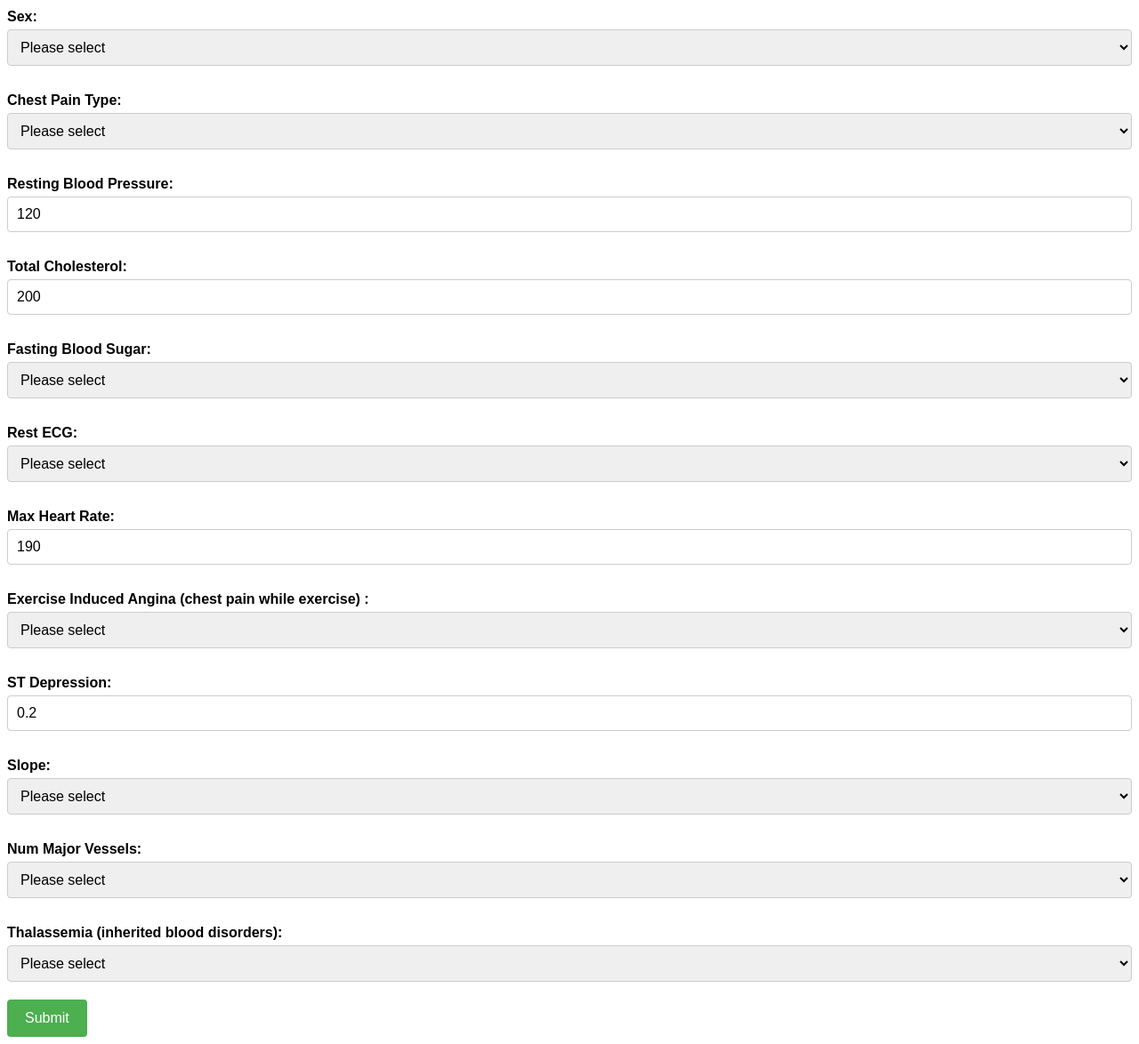
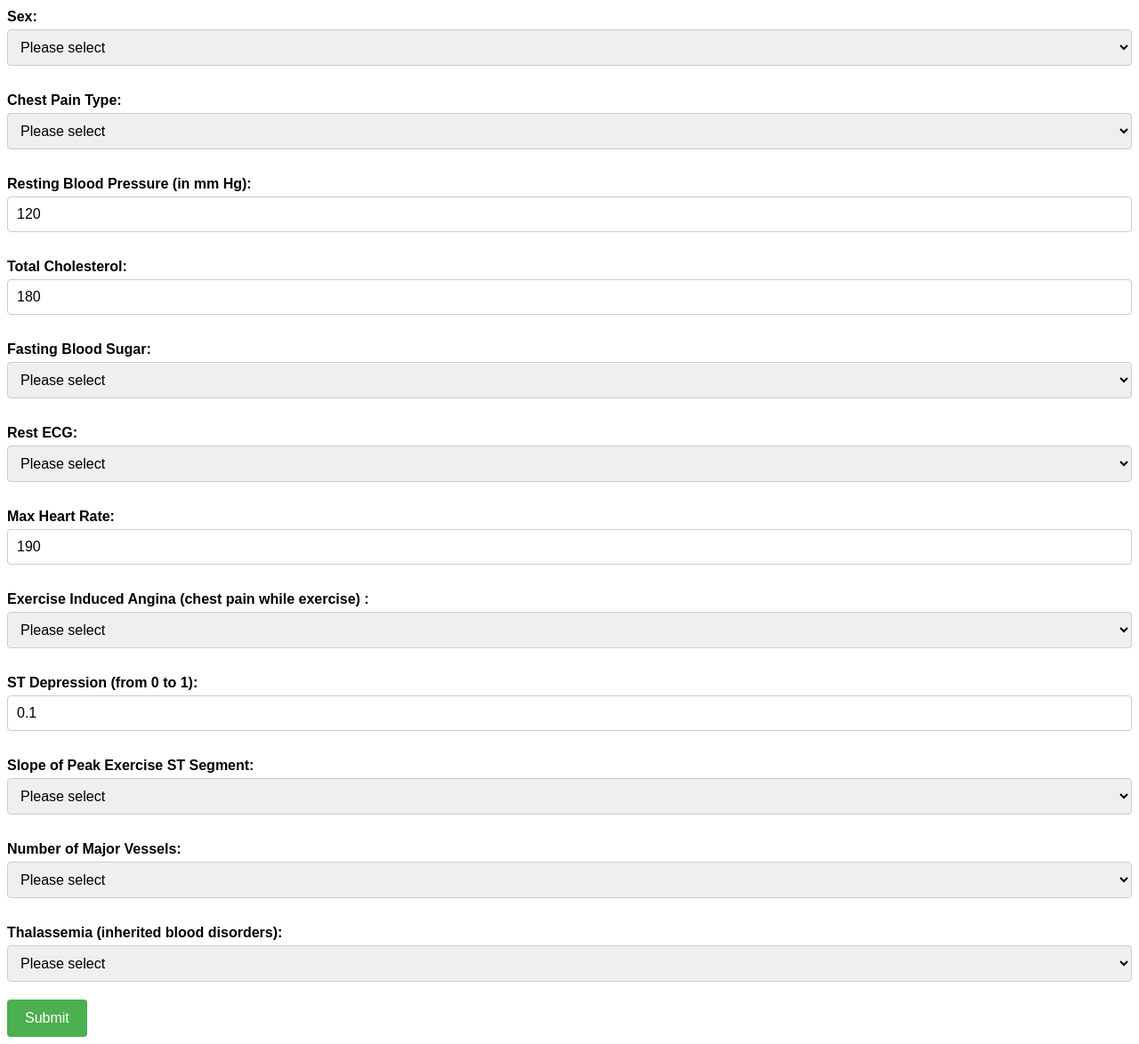
Before and after one commit to Health-Advisor-Machine/Health-Advisor-Machine, a Flask app: page /heart_attack in a window 1280 px wide. Shown: the part 163-1337 px from the top of the page at 89% size. Run offline with Flask 3, Linux system fonts and the light colour scheme; parts of the project's set-up code (start-up, migrations or seed data) failed here and were passed over.

Commit message:
still fixing heart result html

```diff
--- a/app.py
+++ b/app.py
@@ -75,7 +75,13 @@ def diabetes_results():
     age = int(request.form['age'])
     hypertension = int(request.form['hypertension'])
     heart_disease = int(request.form['heart_disease'])
-    bmi = float(request.form['bmi'])
+    feet = int(request.form['feet'])
+    inches = int(request.form['inches'])
+    weight = int(request.form['weight'])
+    # calculate BMI
+    height_m = (feet * 0.3048) + (inches * 0.0254)
+    weight_kg = weight * 0.45359237
+    bmi = round(weight_kg / (height_m ** 2),1)
     hba1c_level = float(request.form['HbA1c_level'])
     blood_glucose_level = int(request.form['blood_glucose_level'])
 
@@ -93,7 +99,7 @@ def heart_attack():
     return render_template('heart_attack.html')
 
 
-@app.route('/hear_attack_results', methods=['POST'])
+@app.route('/heart_attack_results', methods=['POST'])
 def heart_attack_results():
     # Get form data from user input
     age = int(request.form['age'])
@@ -105,7 +111,7 @@ def heart_attack_results():
     restecg = int(request.form['restecg'])
     thalachh = int(request.form['thalachh'])
     exng = int(request.form['exng'])
-    oldpeak = int(request.form['oldpeak'])
+    oldpeak = float(request.form['oldpeak'])
     slp = int(request.form['slp'])
     caa = int(request.form['caa'])
     thall = int(request.form['thall'])
--- a/templates/heart_attack.html
+++ b/templates/heart_attack.html
@@ -47,21 +47,21 @@
 		<label for="sex">Sex:</label>
 		<select id="sex" name="sex" required>
 			<option value="">Please select</option>
-			<option value="0">Female</option>
-			<option value="1">Male</option>
+			<option value="1">Female</option>
+			<option value="0">Male</option>
 		</select>
 		<label for="cp">Chest Pain Type:</label>
 		<select id="cp" name="cp" required>
 			<option value="">Please select</option>
-			<option value="0">Typical Angina (no longer than 10 minutes)</option>
-			<option value="1">Atypical Angina (longer than Typical)</option>
-			<option value="2">Non-anginal Pain (other symptoms)</option>
-			<option value="3">Asymptomatic (no symptom)</option>
+			<option value="1">Typical Angina (no longer than 10 minutes)</option>
+			<option value="2">Atypical Angina (longer than Typical)</option>
+			<option value="3">Non-anginal Pain (other symptoms)</option>
+			<option value="0">Asymptomatic (no symptom)</option>
 		</select>
-		<label for="trtbps">Resting Blood Pressure:</label>
+		<label for="trtbps">Resting Blood Pressure (in mm Hg):</label>
 		<input type="number" id="trtbps" name="trtbps" min="0" max="250" value="120" required>
 		<label for="chol">Total Cholesterol:</label>
-		<input type="number" id="chol" name="chol" min="0" max="600" value="200" required>
+		<input type="number" id="chol" name="chol" min="0" max="600" value="180" required>
 		<label for="fbs">Fasting Blood Sugar:</label>
 		<select id="fbs" name="fbs" required>
 			<option value="">Please select</option>
@@ -71,9 +71,9 @@
 		<label for="restecg">Rest ECG:</label>
 		<select id="restecg" name="restecg" required>
 			<option value="">Please select</option>
-			<option value="0">Normal (or don't know)</option>
-			<option value="1">ST-T wave abnormality</option>
-			<option value="2">Left ventricular hypertrophy</option>
+			<option value="1">Normal (or don't know)</option>
+			<option value="2">ST-T wave abnormality</option>
+			<option value="0">Left ventricular hypertrophy</option>
 		</select>
 		<label for="thalachh">Max Heart Rate:</label>
 		<input type ="number" id="thalachh" name="thalachh" min="0" max="250" value="190" required>
@@ -83,16 +83,16 @@
 			<option value="0">No</option>
 			<option value="1">Yes</option>
 		</select>
-		<label for="oldpeak">ST Depression:</label>
-		<input type="number" id="oldpeak" name="oldpeak" min="0" max="1" step="0.1" value="0.2"required>
-		<label for="slp">Slope:</label>
+		<label for="oldpeak">ST Depression (from 0 to 1):</label>
+		<input type="number" id="oldpeak" name="oldpeak" min="0" max="1" step="0.1" value="0.1"required>
+		<label for="slp">Slope of Peak Exercise ST Segment:</label>
 		<select id="slp" name="slp" required>
 			<option value="">Please select</option>
-			<option value="0">Upsloping (low risk)</option>
+			<option value="2">Upsloping (low risk)</option>
 			<option value="1">Flat (select this if normal or don't know)</option>
-			<option value="2">Downsloping (high risk)</option>
+			<option value="0">Downsloping (high risk)</option>
 		</select>
-		<label for="caa">Num Major Vessels:</label>
+		<label for="caa">Number of Major Vessels:</label>
 		<select id="caa" name="caa" required>
 			<option value="">Please select</option>
 			<option value="0">0 (normal)</option>
```
Also changed, not shown: templates/diabetes.html (+6 -3 lines).
